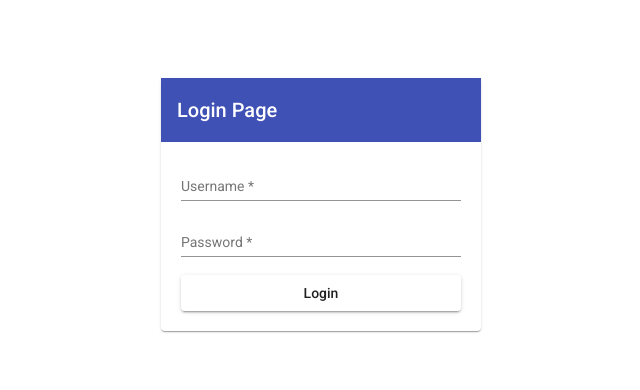
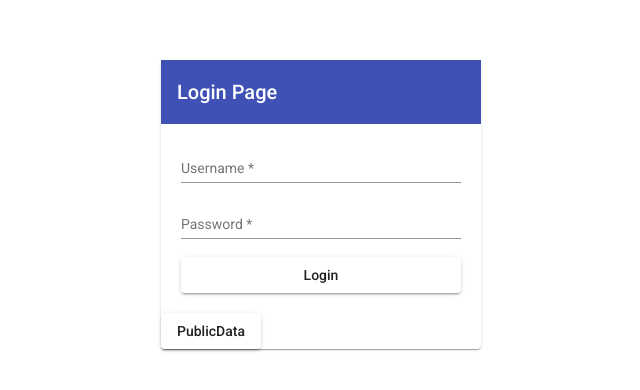
Before and after one commit to muralits/angularPOC, an Angular app: page / in a window 1280 px wide. Shown: the part 196-586 px from the top of the page, without its empty margins (319-959 px from the left). Built offline with nearby package versions, Linux system fonts and the light colour scheme.

Commit message:
Git push

```diff
--- a/src/app/login/login.component.html
+++ b/src/app/login/login.component.html
@@ -12,6 +12,6 @@
 
         </form>
 
-        <!-- <button mat-raised-button type="button" (click)="publicData()">PublicData</button> -->
+        <button mat-raised-button type="button" (click)="publicData()">PublicData</button>
     </mat-card>
 </div>
--- a/src/environments/environment.ts
+++ b/src/environments/environment.ts
@@ -5,7 +5,7 @@
 // export const environment = {
 //   production: false
 // };
-//export const baseURL =`http://localhost:38668/`;
+//export const environment =`http://localhost:38668/`;
 export const environment = `https://pocjwtapi.azurewebsites.net/`
 /*
  * For easier debugging in development mode, you can import the following file
```
